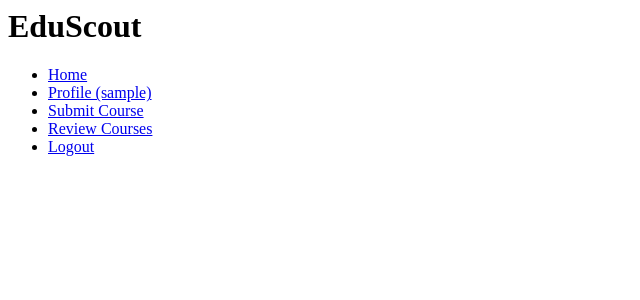
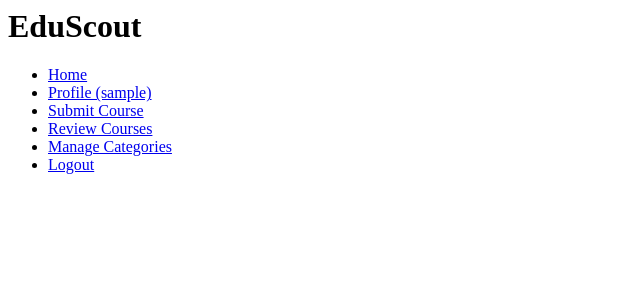
Before and after one commit to PawanGujar/EduScout, a PHP site: page /includes/header.php in a window 1280 px wide. Shown: the top 300 px of the page, without its empty margins (0-640 px from the left). Run offline with PHP 8.4, Linux system fonts and the light colour scheme; the visitor is signed in with stand-in values (Sample User, id 1).

Commit message:
updated header.php

```diff
--- a/includes/header.php
+++ b/includes/header.php
@@ -11,6 +11,11 @@ $role       = $isLoggedIn ? $_SESSION['role'] : null;
 ?>
 <header class="site-header">
   <h1>EduScout</h1>
+  <div class="hamburger">
+    <span></span>
+    <span></span>
+    <span></span>
+  </div>
   <nav>
     <ul>
       <?php if ($isLoggedIn): ?>
@@ -30,6 +35,7 @@ $role       = $isLoggedIn ? $_SESSION['role'] : null;
 
         <?php if ($role === 'admin'): ?>
           <li><a href="review_courses.php" <?= basename($_SERVER['PHP_SELF']) === 'review_courses.php' ? 'class="active"' : '' ?>>Review Courses</a></li>
+          <li><a href="manage_categories.php" <?= basename($_SERVER['PHP_SELF']) === 'manage_categories.php' ? 'class="active"' : '' ?>>Manage Categories</a></li>
         <?php endif; ?>
 
         <li><a href="logout.php">Logout</a></li>
@@ -40,3 +46,4 @@ $role       = $isLoggedIn ? $_SESSION['role'] : null;
     </ul>
   </nav>
 </header>
+<script src="assets/js/scripts.js"></script>
```
